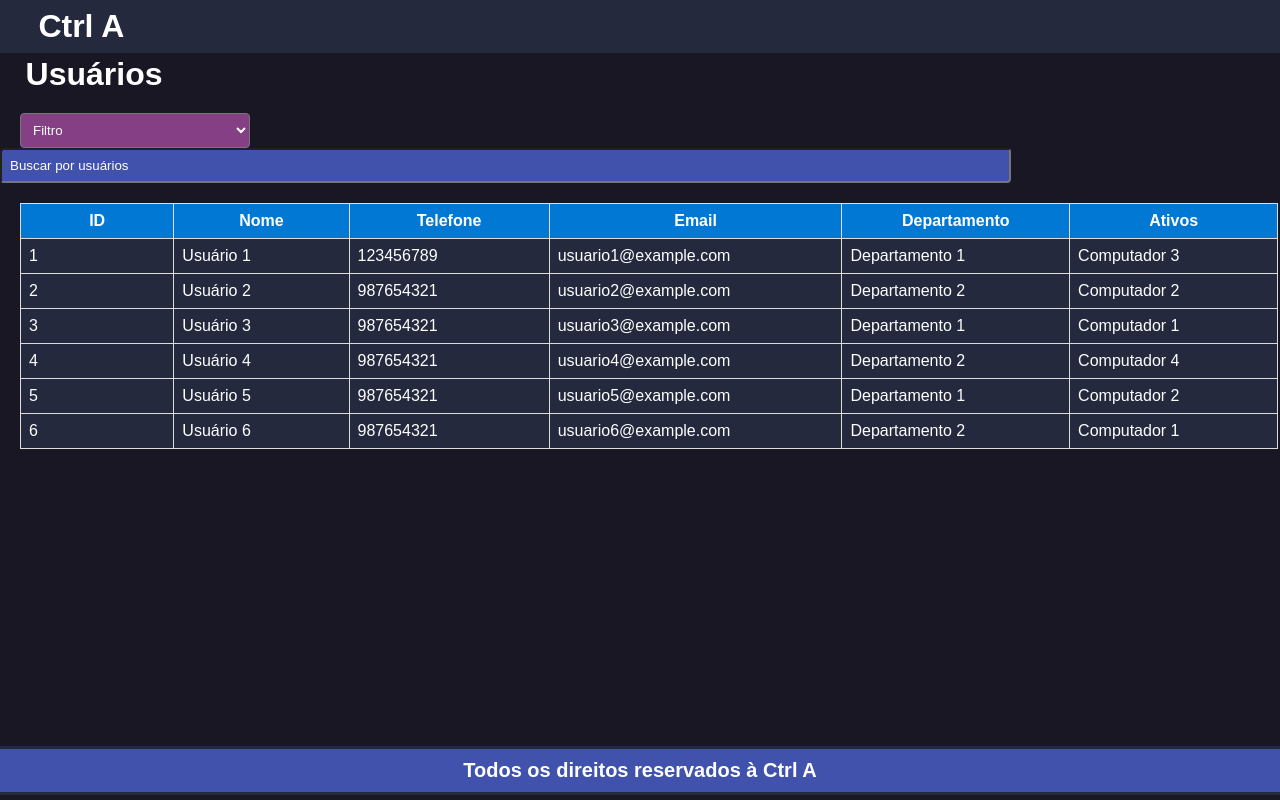
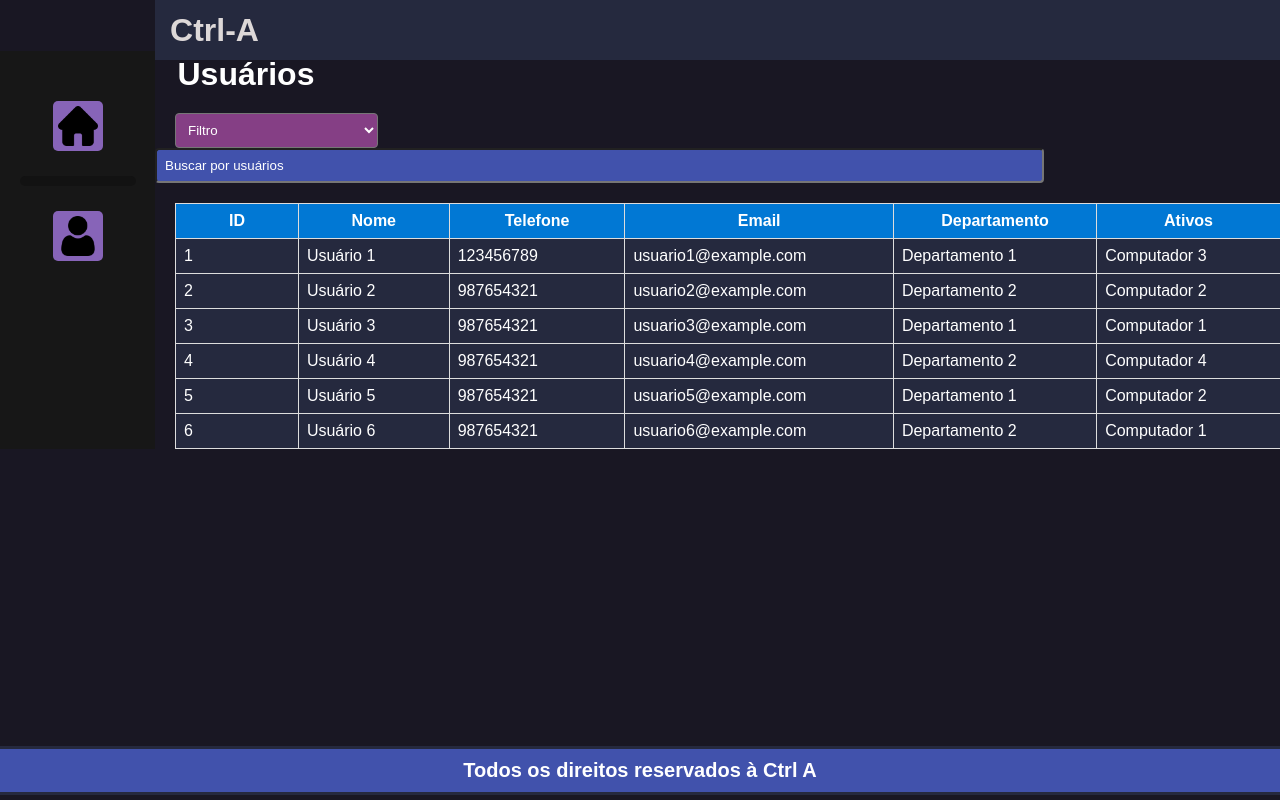
Before and after one commit to equipe-javali/API_3_FRONT, a React (Create React App) app in the folder ctrl-a/: page / in a window 1280 px wide. Built offline with nearby package versions, Linux system fonts and the light colour scheme.

Commit message:
Adicionando o Header/Menu à página de visualização do usuário

```diff
--- a/ctrl-a/src/App.tsx
+++ b/ctrl-a/src/App.tsx
@@ -1,12 +1,20 @@
 import React from 'react';
-import './css/visualizarUsuario.css';
-import CriarUsuario from './pages/VisualizarUsuario';
+import { BrowserRouter,   Route, Routes } from 'react-router-dom';
+import BaseLateralHeader from './pages/BaseLateralHeader';
+import VisualizarUsuario from './pages/VisualizarUsuario';
+import './App.css';
 
-function App(): JSX.Element {
+
+
+function App() {
   return (
-    <div className="App">
-      <CriarUsuario />
-    </div>
+    <BrowserRouter>
+      <Routes>
+        <Route element={<BaseLateralHeader />}>
+          <Route index element={<VisualizarUsuario />} />
+        </Route>
+      </Routes>
+    </BrowserRouter>
   );
 }
 
--- a/ctrl-a/src/pages/BaseLateralHeader.tsx
+++ b/ctrl-a/src/pages/BaseLateralHeader.tsx
@@ -2,7 +2,7 @@ import { Component, ReactNode } from "react";
 import { Outlet, RouteProps } from "react-router-dom";
 import Header from "../components/Header";
 import SideMenu from "../components/SideMenu";
-import "./css/BaseLateralHeader.css";
+import "../css/BaseLateralHeader.css";
 import user_png from "../assets/icons/user.png";
 import home_png from "../assets/icons/home.png";
 
--- a/ctrl-a/src/pages/VisualizarUsuario.tsx
+++ b/ctrl-a/src/pages/VisualizarUsuario.tsx
@@ -1,4 +1,5 @@
 import React, { useState } from 'react';
+import '../css/visualizarUsuario.css';
 
 
 interface Usuario {
@@ -49,9 +50,6 @@ function VisualizarUsuario(): JSX.Element {
 
   return (
     <div className='App'>
-      <header>
-        <h3>Ctrl A</h3>
-      </header>
       <div>
         <h2>Usuários</h2>
         <select value={Pesquisa} onChange={handleFilterChange} className="mySelect">
```
